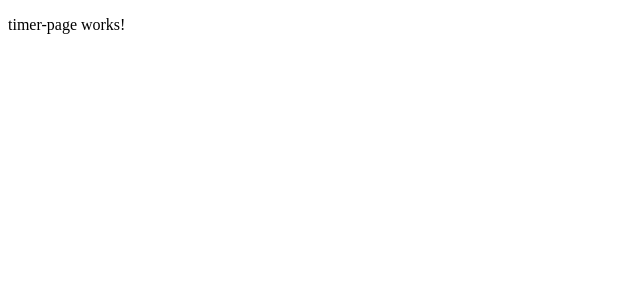
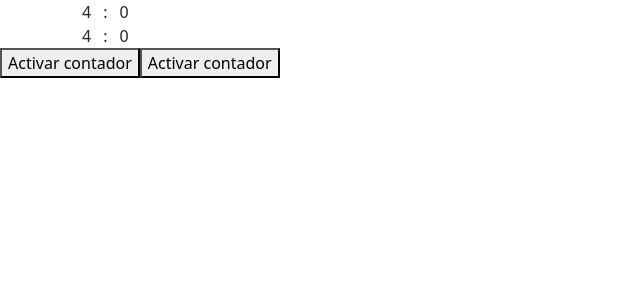
Before and after one commit to federaciodefogueres/contador-playbacks, an Angular app: page / in a window 1280 px wide. Shown: the top 300 px of the page, without its empty margins (0-640 px from the left). Built offline with nearby package versions, Linux system fonts and the light colour scheme.

Commit message:
feat: timer works

```diff
--- a/src/app/app.module.ts
+++ b/src/app/app.module.ts
@@ -18,6 +18,10 @@ import { PagesModule } from './pages/pages.module';
     ComponentsModule,
     PagesModule,
   ],
+  exports: [
+    ComponentsModule,
+    PagesModule
+  ],
   providers: [],
   bootstrap: [AppComponent]
 })
--- a/src/app/components/components.module.ts
+++ b/src/app/components/components.module.ts
@@ -10,6 +10,9 @@ import { TimerComponent } from './timer/timer.component';
   ],
   imports: [
     CommonModule
+  ],
+  exports: [
+    TimerComponent
   ]
 })
 export class ComponentsModule { }
--- a/src/app/components/timer/timer.component.html
+++ b/src/app/components/timer/timer.component.html
@@ -1 +1,11 @@
-<p>timer works!</p>
+<div class="container">
+    <div class="row d-inline-flex">
+        <div class="col">
+            {{timer.minutes}}
+        </div>
+        :
+        <div class="col">
+            {{timer.seconds}}
+        </div>
+    </div>
+</div>
--- a/src/app/components/timer/timer.component.ts
+++ b/src/app/components/timer/timer.component.ts
@@ -1,4 +1,11 @@
-import { Component } from '@angular/core';
+import { Component, Input } from '@angular/core';
+import { Subscription, interval, map } from 'rxjs';
+import { TimerService, TimerStatus } from 'src/app/services/timer.service';
+
+export interface TimerClockModel {
+  minutes: number;
+  seconds: number;
+}
 
 @Component({
   selector: 'app-timer',
@@ -7,4 +14,58 @@ import { Component } from '@angular/core';
 })
 export class TimerComponent {
 
+  @Input() timerId = '';
+  private timerSubscription: Subscription = new Subscription;
+
+  timer: TimerClockModel = {
+    minutes: 4,
+    seconds: 0,
+  };
+
+  ngOnInit() {
+    this.timerSubscription = this.timerService.startTimer.subscribe((timerStatus: TimerStatus)  => {
+      this.changeTimerStatus(timerStatus);
+    })
+  }
+
+  ngOnDestroy() {
+    this.timerSubscription.unsubscribe();
+  }
+
+  constructor(
+    private timerService: TimerService
+  ) { }
+
+  changeTimerStatus(timerStatus: TimerStatus) {
+    if (this.timerId !== timerStatus.name){
+      return;
+    }
+    if (timerStatus.status) {
+      this.startTimer();
+    } else {
+      this.stopTimer();
+    }
+  }
+
+  counterSubscription: Subscription = new Subscription;
+
+  startTimer() {
+    this.counterSubscription = interval(1000).subscribe(() => {
+      if (this.timer.seconds > 0) {
+        this.timer.seconds--;
+      } else if (this.timer.minutes > 0) {
+        this.timer.minutes--;
+        this.timer.seconds = 59;
+      } else {
+        this.counterSubscription.unsubscribe();
+      }
+    });
+  }
+
+  stopTimer() {
+    if (this.counterSubscription) {
+      this.counterSubscription.unsubscribe();
+    }
+  }
+
 }
--- a/src/app/pages/pages.module.ts
+++ b/src/app/pages/pages.module.ts
@@ -1,5 +1,6 @@
 import { NgModule } from '@angular/core';
 import { CommonModule } from '@angular/common';
+import { ComponentsModule } from '../components/components.module';
 
 
 
--- a/src/app/pages/timer-page/timer-page.component.html
+++ b/src/app/pages/timer-page/timer-page.component.html
@@ -1 +1,7 @@
-<p>timer-page works!</p>
+<app-timer [timerId]="'entryTimer'"></app-timer>
+<app-timer [timerId]="'exitTimer'"></app-timer>
+<button (click)="changeEntryTimer({name: 'entryTimer', status: true})" *ngIf="!entryTimerStatus.status">Activar contador</button>
+<button (click)="changeEntryTimer({name: 'entryTimer', status: false})" *ngIf="entryTimerStatus.status">Parar contador</button>
+
+<button (click)="changeExitTimer({name: 'exitTimer', status: true})" *ngIf="!exitTimerStatus.status">Activar contador</button>
+<button (click)="changeExitTimer({name: 'exitTimer', status: false})" *ngIf="exitTimerStatus.status">Parar contador</button>
--- a/src/app/pages/timer-page/timer-page.component.ts
+++ b/src/app/pages/timer-page/timer-page.component.ts
@@ -1,4 +1,5 @@
-import { Component } from '@angular/core';
+import { Component, EventEmitter, Output } from '@angular/core';
+import { TimerService, TimerStatus } from 'src/app/services/timer.service';
 
 @Component({
   selector: 'app-timer-page',
@@ -7,4 +8,30 @@ import { Component } from '@angular/core';
 })
 export class TimerPageComponent {
 
+  entryTimerStatus: TimerStatus = {
+    name: '',
+    status: false
+  }
+
+  exitTimerStatus: TimerStatus = {
+    name: '',
+    status: false
+  }
+
+  constructor(
+    private timerService: TimerService
+    ) {
+
+    }
+
+  changeEntryTimer(timerStatus: TimerStatus) {
+    this.entryTimerStatus = timerStatus;
+    this.timerService.startTimer.next(timerStatus);
+  }
+
+  changeExitTimer(timerStatus: TimerStatus) {
+    this.exitTimerStatus = timerStatus;
+    this.timerService.startTimer.next(timerStatus);
+  }
+
 }
--- /dev/null
+++ b/src/app/services/timer.service.ts
@@ -0,0 +1,17 @@
+import { Injectable } from '@angular/core';
+import { Subject } from 'rxjs';
+
+export interface TimerStatus {
+  name: string;
+  status: boolean;
+}
+
+@Injectable({
+  providedIn: 'root'
+})
+export class TimerService {
+
+  startTimer: Subject<TimerStatus> = new Subject<TimerStatus>();
+
+  constructor() { }
+}
--- a/src/styles.scss
+++ b/src/styles.scss
@@ -1 +1,2 @@
 /* You can add global styles to this file, and also import other style files */
+@import "~bootstrap/dist/css/bootstrap.css";
```
Also changed, not shown: 1 other file (tests, documents, lock files or other folders).
